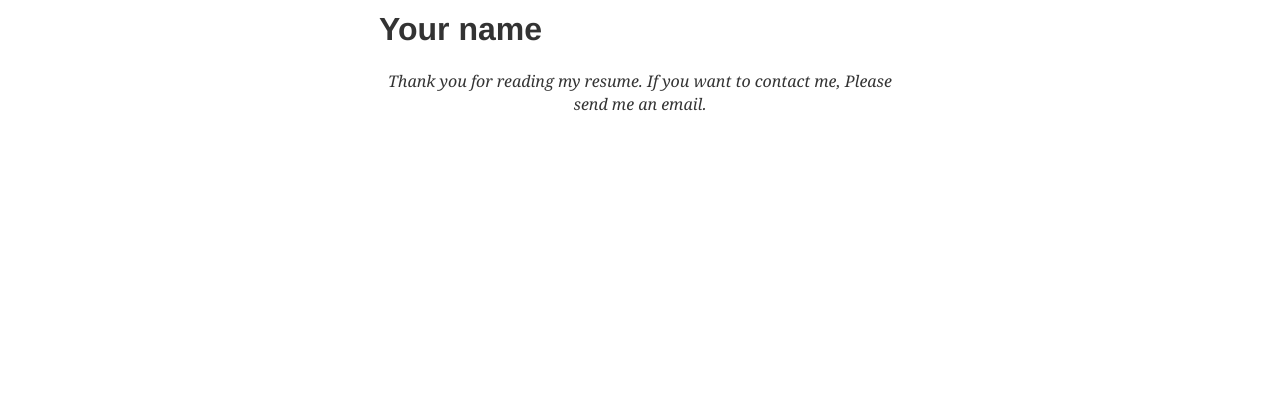
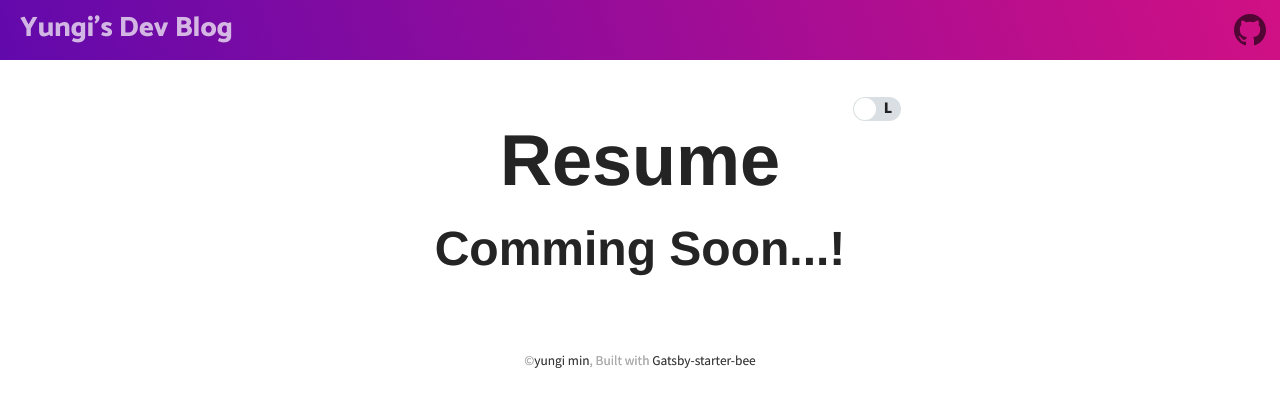
Before and after one commit to anthonyminyungi/yungi-gatsby-blog, a Gatsby site: page /about in a window 1280 px wide. Built offline with nearby package versions, Linux system fonts and the light colour scheme; Gatsby itself is replaced by a stand-in of ours; some packages are replaced by stand-ins of ours; what typography-theme-github would draw is missing.

Commit message:
replaced resume.md to created Resume component, modified about.js

```diff
--- a/package.json
+++ b/package.json
@@ -48,7 +48,8 @@
     "typeface-montserrat": "0.0.54",
     "typeface-noto-sans-kr": "0.0.63",
     "typography": "^0.16.17",
-    "typography-theme-github": "^0.16.18"
+    "typography-theme-github": "^0.16.18",
+    "webpack-dev-server": "^2.9.7"
   },
   "devDependencies": {
     "date-fns": "^1.30.1",
--- /dev/null
+++ b/src/components/resume/index.jsx
@@ -0,0 +1,12 @@
+import React from 'react'
+
+import './index.scss'
+
+export const Resume = () => {
+  return (
+    <div>
+      <h1>Resume</h1>
+      <h2>Comming Soon...!</h2>
+    </div>
+  )
+}
--- /dev/null
+++ b/src/components/resume/index.scss
@@ -0,0 +1,14 @@
+body {
+  margin: 0 auto;
+  padding: 0px;
+  h1 {
+    border-bottom: none;
+    font-size: 4.5rem;
+    text-align: center;
+  }
+  h2 {
+    border-bottom: none;
+    font-size: 3rem;
+    text-align: center;
+  }
+}
--- a/src/pages/about.js
+++ b/src/pages/about.js
@@ -1,46 +1,64 @@
 import React from 'react'
-import { graphql } from 'gatsby'
+import { Resume } from '../components/resume'
+import { Layout } from '../layout'
+// import { graphql } from 'gatsby'
 
-import { rhythm } from '../utils/typography'
-import * as Lang from '../constants'
+// import { rhythm } from '../utils/typography'
+// import * as Lang from '../constants'
 
-export default ({ data }) => {
-  const resumes = data.allMarkdownRemark.edges
+export default ({ data, location }) => {
+  const metaData = data.site.siteMetadata
+  const { title } = metaData
+  // const resumes = data.allMarkdownRemark.edges
 
-  const resume = resumes
-    .filter(({ node }) => node.frontmatter.lang === Lang.ENGLISH)
-    .map(({ node }) => node)[0]
+  // const resume = resumes
+  //   .filter(({ node }) => node.frontmatter.lang === Lang.ENGLISH)
+  //   .map(({ node }) => node)[0]
 
   return (
-    <div
-      style={{
-        marginLeft: `auto`,
-        marginRight: `auto`,
-        maxWidth: rhythm(24),
-        padding: `${rhythm(0.5)} ${rhythm(3 / 4)} ${rhythm(1.5)} ${rhythm(
-          3 / 4
-        )}`,
-      }}
-    >
-      <div dangerouslySetInnerHTML={{ __html: resume.html }} />
-    </div>
+    <Layout location={location} title={title}>
+      <Resume />
+    </Layout>
+    // <div
+    // style={{
+    //   marginLeft: `auto`,
+    //   marginRight: `auto`,
+    //   maxWidth: rhythm(24),
+    //   padding: `${rhythm(0.5)} ${rhythm(3 / 4)} ${rhythm(1.5)} ${rhythm(
+    //     3 / 4
+    //   )}`,
+    // }}
+    // >
+    //   hi!
+    // </div>
   )
 }
 
+// export const pageQuery = graphql`
+//   query {
+//     allMarkdownRemark(filter: { frontmatter: { category: { eq: null } } }) {
+//       edges {
+//         node {
+//           id
+//           excerpt(pruneLength: 160)
+//           html
+//           frontmatter {
+//             title
+//             date(formatString: "MMMM DD, YYYY")
+//             lang
+//           }
+//         }
+//       }
+//     }
+//   }
+// `
 export const pageQuery = graphql`
   query {
-    allMarkdownRemark(filter: { frontmatter: { category: { eq: null } } }) {
-      edges {
-        node {
-          id
-          excerpt(pruneLength: 160)
-          html
-          frontmatter {
-            title
-            date(formatString: "MMMM DD, YYYY")
-            lang
-          }
-        }
+    site {
+      siteMetadata {
+        title
+        author
+        siteUrl
       }
     }
   }
```
Also changed, not shown: 1 other file.
